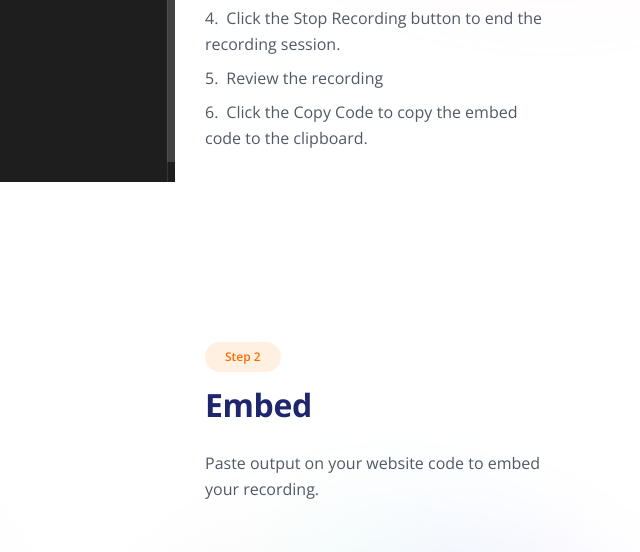
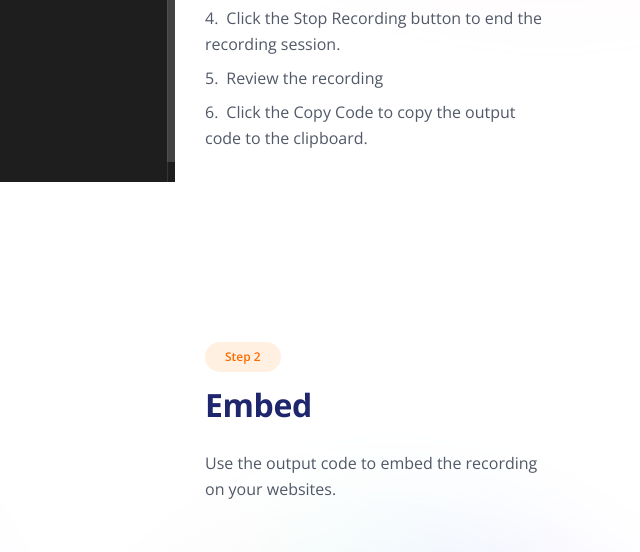
Before and after one commit to projectkenneth/rotoscodejs-site, a plain HTML site: page index.html in a window 1280 px wide. Shown: the part 2387-2939 px from the top of the page, 640-1280 px from the left. Drawn offline with nearby package versions, Linux system fonts and the light colour scheme; a script that the page names is missing.

Commit message:
Updated step 2 text

```diff
--- a/index.html
+++ b/index.html
@@ -233,7 +233,7 @@
                             <li><i class="ol-rank-display ol-rank-4"></i>Click the Stop Recording button to end the
                                 recording session.</li>
                             <li><i class="ol-rank-display ol-rank-5"></i>Review the recording</li>
-                            <li><i class="ol-rank-display ol-rank-6"></i>Click the Copy Code to copy the embed code to
+                            <li><i class="ol-rank-display ol-rank-6"></i>Click the Copy Code to copy the output code to
                                 the clipboard.</li>
                         </ol>
                     </div> <!-- end of text-container -->
@@ -255,7 +255,7 @@
                     <div class="text-container">
                         <div class="section-title">Step 2</div>
                         <h2>Embed</h2>
-                        <p>Paste output on your website code to embed your recording.</p>
+                        <p>Use the output code to embed the recording on your websites.</p>
                     </div> <!-- end of text-container -->
                 </div> <!-- end of col -->
             </div> <!-- end of row -->
```
